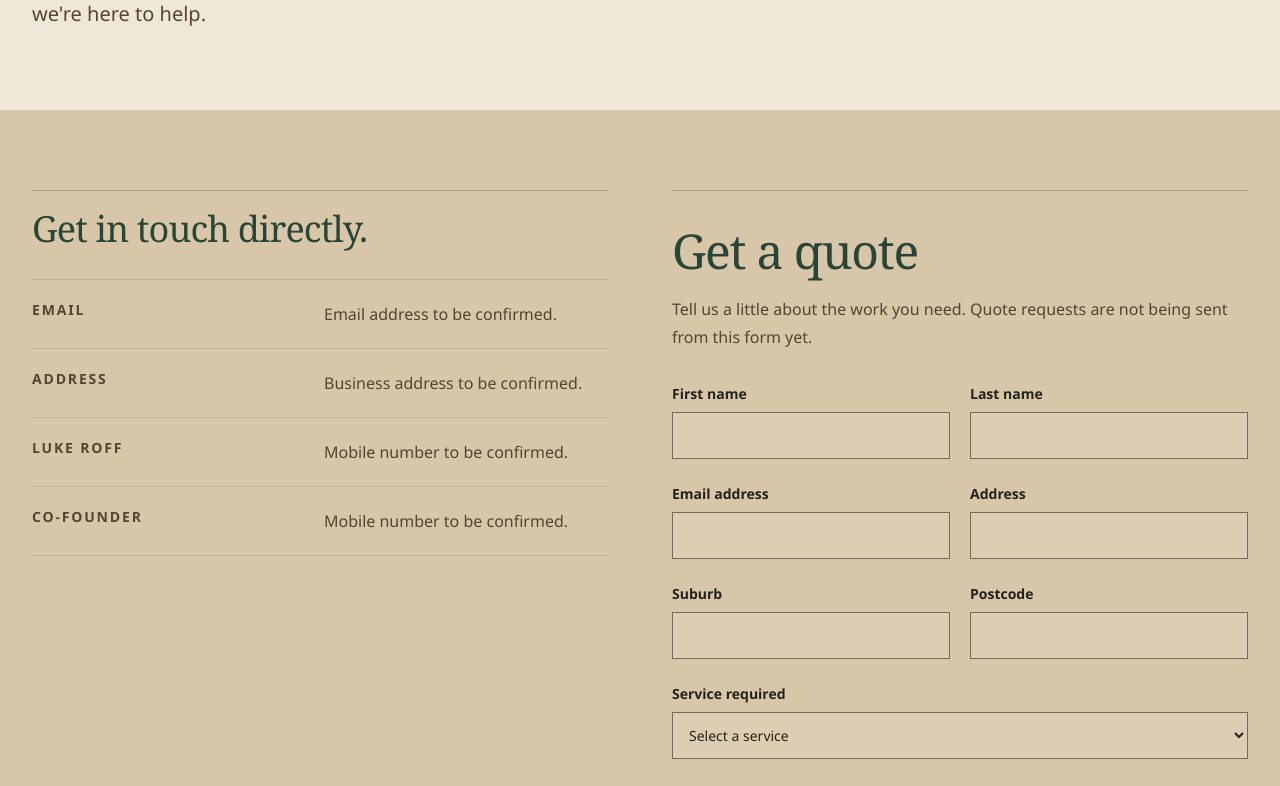
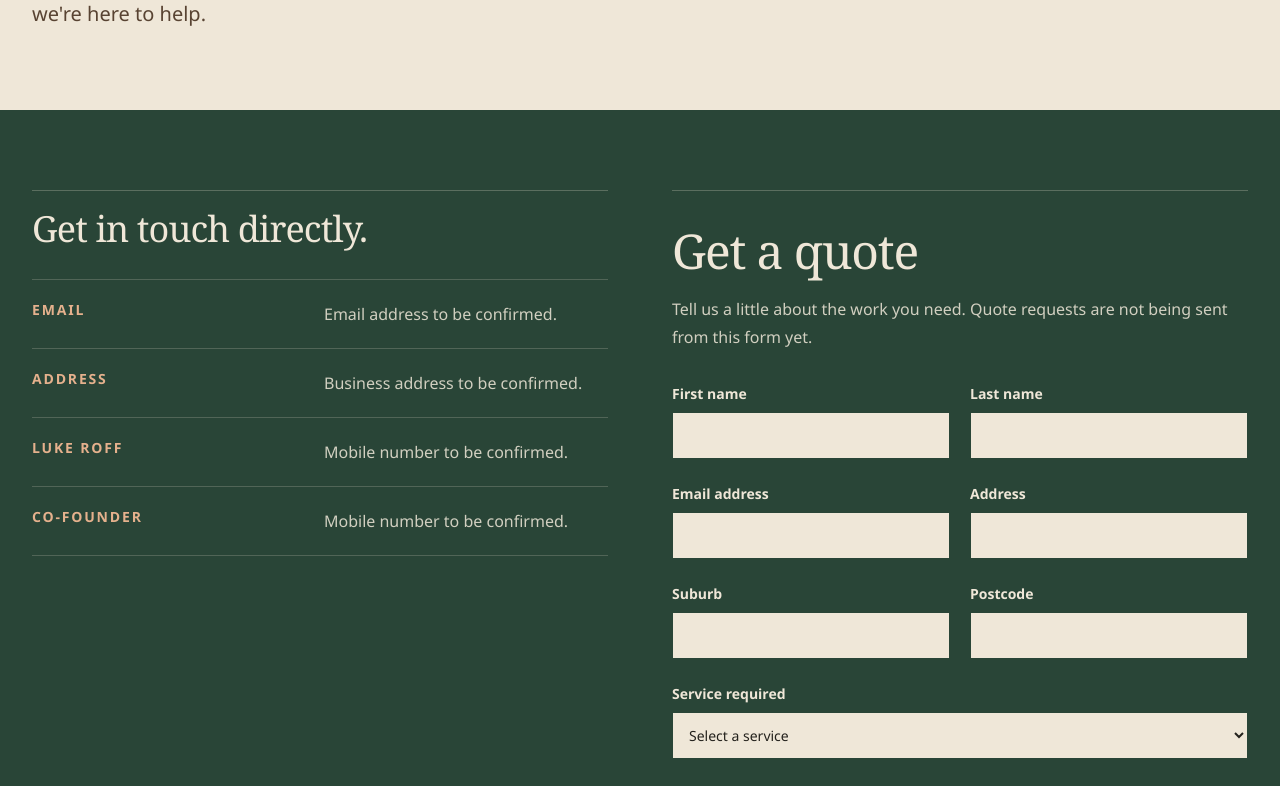
Before and after one commit to callanroff123/tree-surgeon, a Next.js app in the folder frontend/: page /contact in a window 1280 px wide. Shown: the part 591-1377 px from the top of the page. Built offline with nearby package versions, Linux system fonts and the light colour scheme.

Commit message:
Cosmetic refinements to Hero and form subcomponents of the contact page

```diff
--- a/frontend/src/app/contact/page.tsx
+++ b/frontend/src/app/contact/page.tsx
@@ -20,7 +20,7 @@ export default function ContactPage() {
       <Header site={siteSettings} />
       <main id="main-content">
         <ContactIntro content={contactPage} />
-        <section className="bg-paperbark py-14 sm:py-20">
+        <section className="bg-forest py-14 text-limestone sm:py-20">
           <div className="page-shell grid gap-12 lg:grid-cols-2 lg:gap-16">
             <ContactDetails
               heading={contactPage.detailsHeading}
--- a/frontend/src/app/globals.css
+++ b/frontend/src/app/globals.css
@@ -44,7 +44,6 @@ a { color: inherit; }
 .quote-section .field-label input, .quote-section .field-label select, .quote-section .field-label textarea { border-color: var(--color-forest); background: var(--color-limestone); }
 .quote-section .field-label input:focus, .quote-section .field-label select:focus, .quote-section .field-label textarea:focus { outline-color: var(--color-clay); }
 .submit-button { display: inline-flex; align-items: center; gap: .75rem; border: 1px solid var(--color-charcoal); border-radius: 0; background: var(--color-charcoal); color: var(--color-limestone); cursor: pointer; font: inherit; font-weight: 700; padding: .875rem 1rem; }
-.submit-button:hover { background: transparent; color: var(--color-charcoal); }
 .footer-list { margin-top: 1rem; padding: 0; list-style: none; font-size: .875rem; line-height: 2; color: rgb(243 239 230 / .7); }
 @media (min-width: 40rem) { .page-shell { width: min(100% - 3rem, 76rem); } }
 @media (min-width: 64rem) { .arborist-photo-section { min-height: min(48vw, 44rem); } }
--- a/frontend/src/components/contact/ContactDetails.tsx
+++ b/frontend/src/components/contact/ContactDetails.tsx
@@ -8,15 +8,15 @@ export function ContactDetails({
   details: ContactPage["details"];
 }) {
   return (
-    <section aria-labelledby="contact-details-heading" className="border-t border-forest/25 pt-5">
-      <h2 id="contact-details-heading" className="font-serif text-4xl leading-none tracking-[-0.025em] text-forest">
+    <section aria-labelledby="contact-details-heading" className="border-t border-limestone/25 pt-5">
+      <h2 id="contact-details-heading" className="font-serif text-4xl leading-none tracking-[-0.025em] text-limestone">
         {heading}
       </h2>
-      <dl className="mt-8 divide-y divide-forest/15 border-y border-forest/15">
+      <dl className="mt-8 divide-y divide-limestone/20 border-y border-limestone/20">
         {details.map((detail) => (
           <div className="grid gap-2 py-5 sm:grid-cols-2" key={detail.label}>
-            <dt className="text-sm font-bold uppercase tracking-[0.13em] text-bark">{detail.label}</dt>
-            <dd className="leading-7 text-bark">{detail.value}</dd>
+            <dt className="text-sm font-bold uppercase tracking-[0.13em] text-clay-light">{detail.label}</dt>
+            <dd className="leading-7 text-limestone/85">{detail.value}</dd>
           </div>
         ))}
       </dl>
--- a/frontend/src/components/contact/ContactQuoteForm.tsx
+++ b/frontend/src/components/contact/ContactQuoteForm.tsx
@@ -9,15 +9,15 @@ export function ContactQuoteForm({
   return (
     <section
       aria-labelledby="contact-quote-heading"
-      className="border-t border-forest/25 pt-5"
+      className="quote-section border-t border-limestone/25 pt-5"
     >
       <h2
         id="contact-quote-heading"
-        className="mt-4 font-serif text-4xl leading-none tracking-[-0.025em] text-forest sm:text-5xl"
+        className="mt-4 font-serif text-4xl leading-none tracking-[-0.025em] text-limestone sm:text-5xl"
       >
         {content.title}
       </h2>
-      <p className="mt-5 max-w-xl leading-7 text-bark">
+      <p className="mt-5 max-w-xl leading-7 text-limestone/85">
         {content.introduction}
       </p>
       <QuoteFormFields content={content} className="mt-8" />
```
